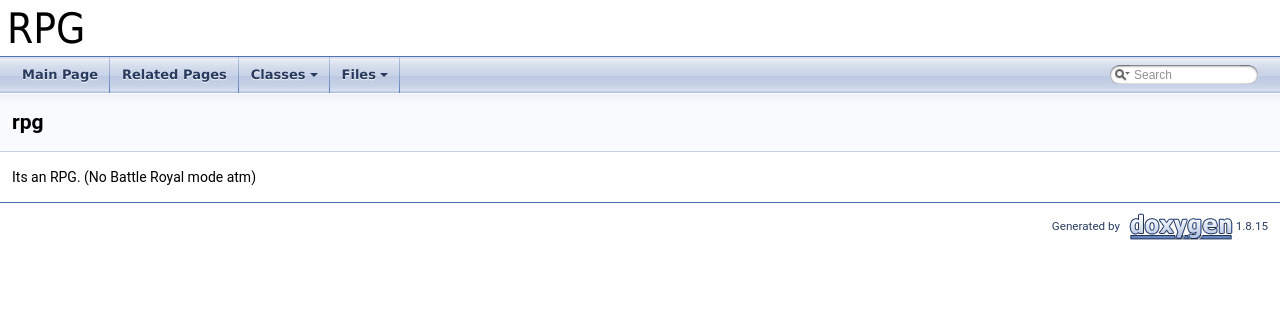
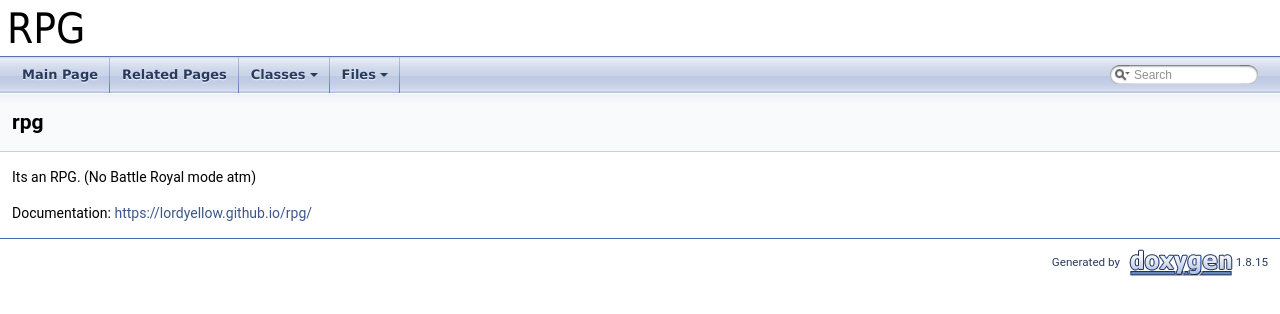
Before and after one commit to LordYellow/rpg, a plain HTML site: page docs/md_rpg_README.html in a window 1280 px wide. Drawn offline with Linux system fonts and the light colour scheme.

Commit message:
automated update

```diff
--- a/docs/md_rpg_README.html
+++ b/docs/md_rpg_README.html
@@ -65,7 +65,8 @@ $(function() {
 <div class="title">rpg </div>  </div>
 </div><!--header-->
 <div class="contents">
-<div class="textblock"><p class="">Its an RPG. (No Battle Royal mode atm) </p>
+<div class="textblock"><p class="">Its an RPG. (No Battle Royal mode atm)</p>
+<p class="">Documentation: <a href="https://lordyellow.github.io/rpg/">https://lordyellow.github.io/rpg/</a> </p>
 </div></div><!-- PageDoc -->
 </div><!-- contents -->
 <!-- start footer part -->
```
Also changed, not shown: 1 other file.
